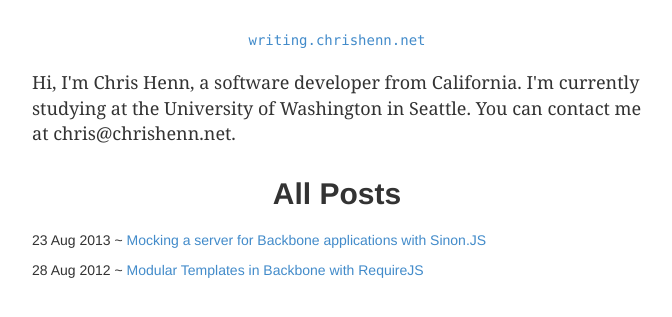
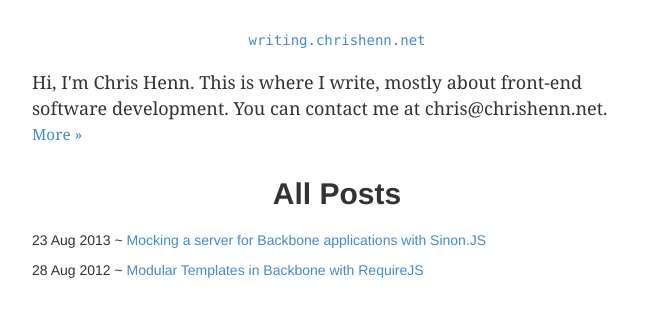
Before and after one commit to chnn/chrishenn-net, a Jekyll site: the page built from index.html, in a window 1280 px wide. Shown: the top 317 px of the page, without its empty margins (303-975 px from the left). Built offline with Jekyll 4.4.1, drawn with Linux system fonts in a browser that asks for light colours; Markdown is read by kramdown in place of the engine named in the settings.

Commit message:
About page, drafts folder, license

```diff
--- a/README.markdown
+++ b/README.markdown
@@ -2,4 +2,4 @@
 
 HTML is generated using [Jekyll](http://jekyllrb.com/). Also uses some of the [Bootstrap](http://getbootstrap.com/) CSS.
 
-Feel free to message me with questions.
+Feel free to message me with questions. All content is licensed under [Creative Commons Attribution-NonCommercial 3.0 Unported](https://creativecommons.org/licenses/by-nc/3.0/deed.en_US).
--- a/assets/styles/screen.css
+++ b/assets/styles/screen.css
@@ -11,11 +11,20 @@
   font-size: 18px;
   font-family: Georgia, "Times New Roman", Cambria, serif;
 }
+ul {
+  font-size: 18px;
+  font-family: Georgia, "Times New Roman", Cambria, serif;
+}
 .brand {
   text-align: center;
   font-family: Monaco, Menlo, Consolas, "Courier New", monospace;
   margin-top: 10px;
   margin-bottom: 20px;
+}
+.me {
+  width: 200px;
+  margin: 0 auto 20px auto;
+  display: block;
 }
 #home p {
   margin: 20px 0;
@@ -27,6 +36,8 @@
 #home .posts {
   list-style: none;
   padding-left: 0;
+  font-size: 14px;
+  font-family: "Helvetica Neue", Helvetica, Arial, sans-serif;
 }
 #home .posts li {
   margin-bottom: 10px;
--- a/index.html
+++ b/index.html
@@ -4,7 +4,7 @@
 ---
 
 <div id="home">
-  <p>Hi, I'm Chris Henn, a software developer from California. I'm currently studying at the University of Washington in Seattle. You can contact me at chris@chrishenn.net.</p>
+    <p>Hi, I'm Chris Henn. This is where I write, mostly about front-end software development. You can contact me at chris@chrishenn.net. <small><a href="/about.html">More &raquo;</a></small></p>
   <h2>All Posts</h2>
   <ul class="posts">
     {% for post in site.posts %}
```
Also changed, not shown: _drafts/2013-10-4-d3-inside-backbone-views.markdown (added, +23 -0 lines), about.markdown (added, +22 -0 lines), assets/styles/screen.less (+13 -0 lines), assets/styles/me.jpg (added).
